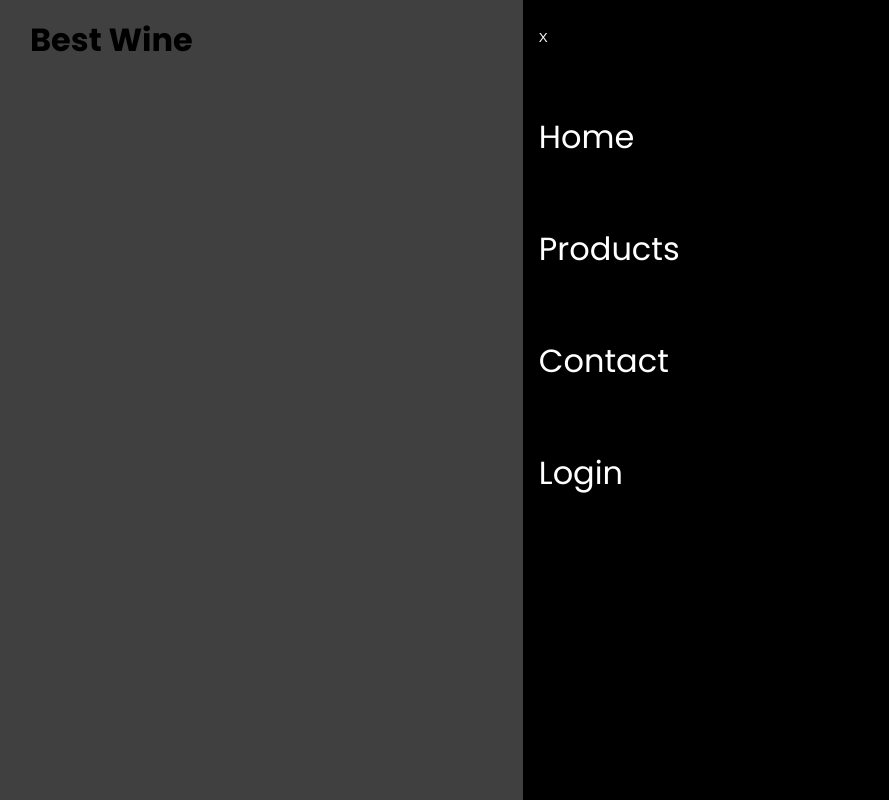
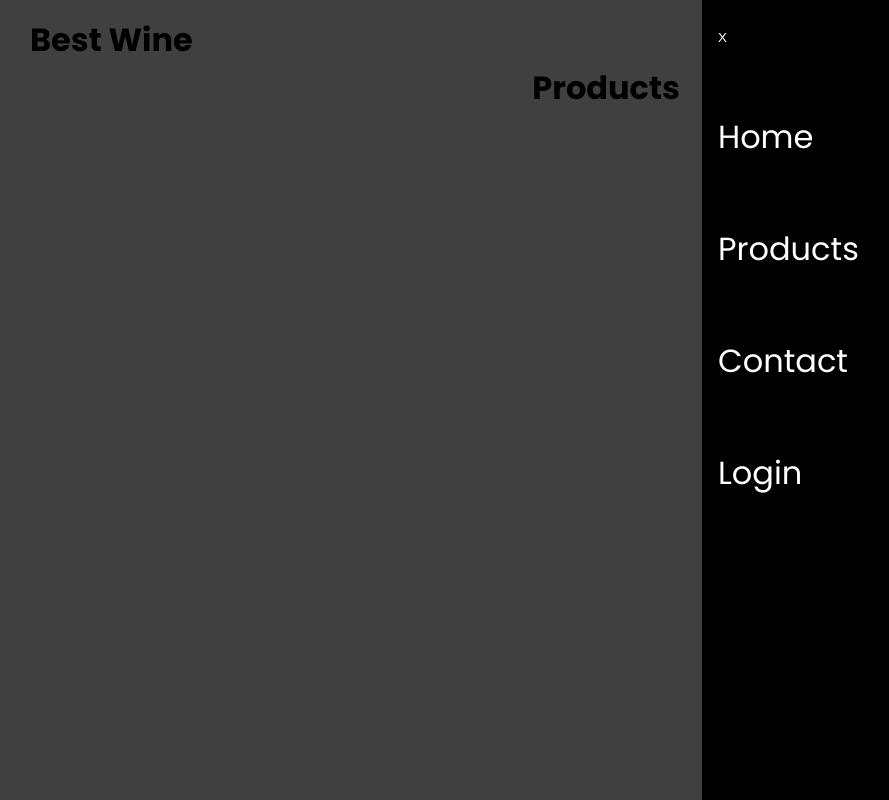
Before and after one commit to OscarAnillo/wine-project-v1, a React (Vite) app: page /products in a window 1280 px wide. Both pictures are taken after a click on the icon 1208 px from the left and 40 px from the top of the page. Shown: the whole page, without its empty margins (34-923 px from the left). Built offline with nearby package versions, Linux system fonts and the light colour scheme.

Commit message:
add components without content

```diff
--- a/src/App.css
+++ b/src/App.css
@@ -41,7 +41,7 @@
   right: 0%;
   padding: 1.5em 1em;
   text-align: left;
-  width: 54%;
+  width: 40%;
 }
 
 .div-mobile-menu-inner button {
@@ -50,7 +50,6 @@
   color: #fff;
 }
 .div-mobile-menu-inner ul {
-  color: #fff;
   padding-top: 2em;
 }
 .div-mobile-menu-inner ul li {
@@ -58,3 +57,7 @@
   font-weight: 400;
   padding: 1em 0;
 }
+.div-mobile-menu-inner ul li a {
+  color: #fff;
+  text-decoration: none;
+}
--- a/src/App.jsx
+++ b/src/App.jsx
@@ -1,4 +1,12 @@
+/* Components */
 import { NavComponent } from './Components/Nav-component'
+import { HomeComponent } from './Components/HomeComponent'
+import { Products } from './Components/Products'
+import { Contact } from './Components/Contact'
+import { Login } from './Components/Login'
+
+/* React-router-dom */
+import { Route, Routes } from 'react-router-dom'
 
 import './App.css'
 
@@ -9,6 +17,12 @@ function App() {
     <div className='App'>
       <div className='container'>
         <NavComponent />
+        <Routes>
+          <Route path='/' element={<HomeComponent />} />
+          <Route path='/products' element={<Products />} />
+          <Route path='/contact' element={<Contact />} />
+          <Route path='/login' element={<Login />} />
+        </Routes>
       </div>
     </div>
   )
--- /dev/null
+++ b/src/Components/Contact.jsx
@@ -0,0 +1,7 @@
+export const Contact = () => {
+    return (
+        <div>
+            <h1>Contact</h1>
+        </div>
+    )
+}
--- /dev/null
+++ b/src/Components/HomeComponent.jsx
@@ -0,0 +1,7 @@
+export const HomeComponent = () => {
+    return (
+        <div>
+            <h1>Home</h1>
+        </div>
+    )
+}
--- /dev/null
+++ b/src/Components/Login.jsx
@@ -0,0 +1,7 @@
+export const Login = () => {
+    return (
+        <div>
+            <h1>Login</h1>
+        </div>
+    )
+}
--- a/src/Components/Nav-component.jsx
+++ b/src/Components/Nav-component.jsx
@@ -1,5 +1,6 @@
-import { useState } from 'react'
+import { useState, useEffect } from 'react'
 import { GiHamburgerMenu } from 'react-icons/gi'
+import { Link } from 'react-router-dom';
 
 export const NavComponent = () => {
     const [openMobileMenu, setOpenMobileMenu] = useState(false);
@@ -7,15 +8,16 @@ export const NavComponent = () => {
     const clickHandler = () => {
         setOpenMobileMenu(!openMobileMenu)
     }
+
     return (
         <div className="nav-div">
             <h1>Best Wine</h1>
             <nav className="nav-desktop">
                 <ul>
-                    <li>Home</li>
-                    <li>Products</li>
-                    <li>Contact</li>
-                    <li>Login</li>
+                    <li><Link to="/">Home</Link></li>
+                    <li><Link to="/products">Products</Link></li>
+                    <li><Link to="/contact">Contact</Link></li>
+                    <li><Link to="/login">Login</Link></li>
                 </ul>
             </nav>
             <GiHamburgerMenu onClick={clickHandler}/>
@@ -25,10 +27,10 @@ export const NavComponent = () => {
                         <div className='div-mobile-menu-inner'>
                             <button onClick={clickHandler}>X</button>
                             <ul>
-                                <li>Home</li>
-                                <li>Products</li>
-                                <li>Contact</li>
-                                <li>Login</li>
+                                <li><Link to="/">Home</Link></li>
+                                <li><Link to="/products">Products</Link></li>
+                                <li><Link to="/contact">Contact</Link></li>
+                                <li><Link to="/login">Login</Link></li>
                             </ul>
                         </div>
                     </div>
--- /dev/null
+++ b/src/Components/Products.jsx
@@ -0,0 +1,7 @@
+export const Products = () => {
+    return (
+        <div>
+            <h1>Products</h1>
+        </div>
+    )
+}
--- a/src/main.jsx
+++ b/src/main.jsx
@@ -1,9 +1,12 @@
 import React from 'react'
 import ReactDOM from 'react-dom/client'
+import { BrowserRouter } from 'react-router-dom'
 import App from './App.jsx'
 
 ReactDOM.createRoot(document.getElementById('root')).render(
   <React.StrictMode>
-    <App />
+    <BrowserRouter>
+      <App />
+    </BrowserRouter>
   </React.StrictMode>,
 )
```
